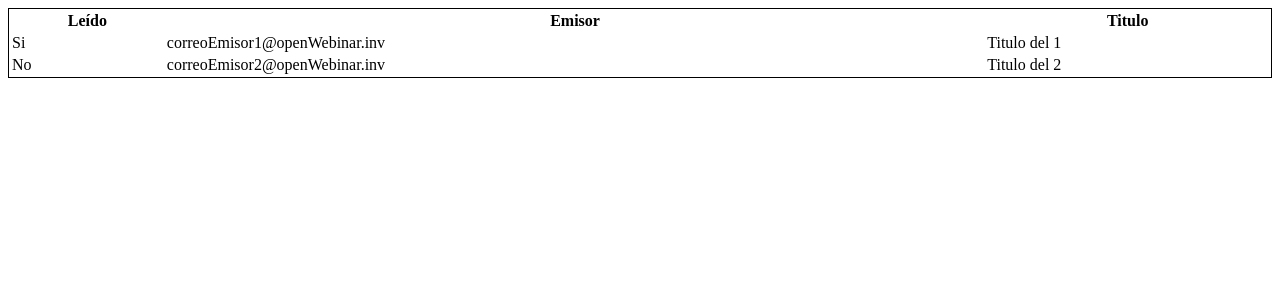
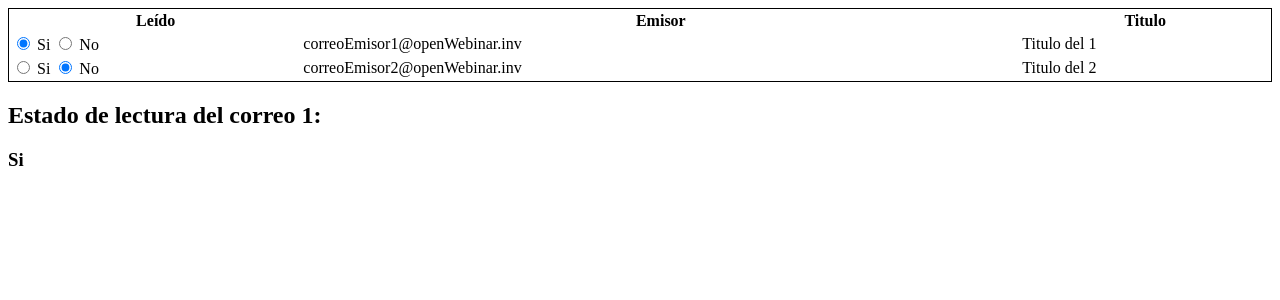
Before and after one commit to anjovaro/cursoangular, an Angular app: page / in a window 1280 px wide. Shown: the top 300 px of the page. Built offline with nearby package versions, Linux system fonts and the light colour scheme.

Commit message:
Prueba de ngModel

```diff
--- a/src/app/Componets/lista-correo/lista-correo.component.html
+++ b/src/app/Componets/lista-correo/lista-correo.component.html
@@ -4,12 +4,16 @@
         <th>Emisor</th>
         <th>Titulo</th>
     </tr>
-    <tr *ngFor="let correo of correos">
+    <tr *ngFor="let correo of correos; index as i;">
         <td>
-            <div *ngIf="correo.leido">Si</div>
-            <div *ngIf="!correo.leido">No</div>
+            <input type="radio" name="leido-{{i}}" [(ngModel)]="correo.leido" [value]=true> Si
+            <input type="radio" name="leido-{{i}}" [(ngModel)]="correo.leido" [value]=false> No
         </td>
         <td>{{correo.emisor}}</td>
         <td>{{correo.titulo}}</td>
     </tr>
 </table>
+
+<h2>Estado de lectura del correo 1:</h2>
+<h3 *ngIf="correos[0].leido">Si</h3>
+<h3 *ngIf="!correos[0].leido">No</h3>
--- a/src/app/app.module.ts
+++ b/src/app/app.module.ts
@@ -1,5 +1,6 @@
 import { BrowserModule } from '@angular/platform-browser';
 import { NgModule } from '@angular/core';
+import { FormsModule } from '@angular/forms';
 
 import { AppComponent } from './app.component';
 import { CorreoComponent } from './Componets/correo/correo.component';
@@ -7,7 +8,7 @@ import { ListaCorreoComponent } from './Componets/lista-correo/lista-correo.comp
 
 @NgModule({
   declarations: [AppComponent, CorreoComponent, ListaCorreoComponent],
-  imports: [BrowserModule],
+  imports: [BrowserModule, FormsModule],
   providers: [],
   bootstrap: [AppComponent],
 })
```
